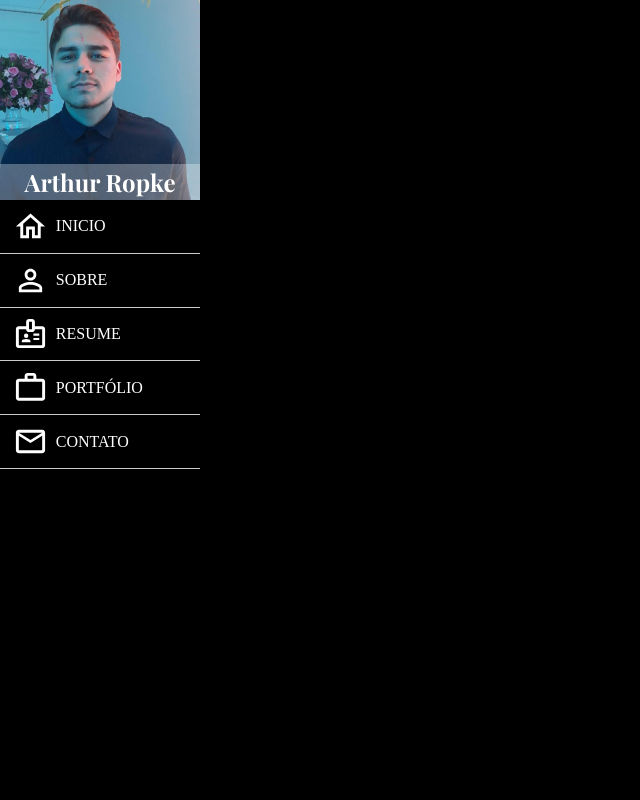
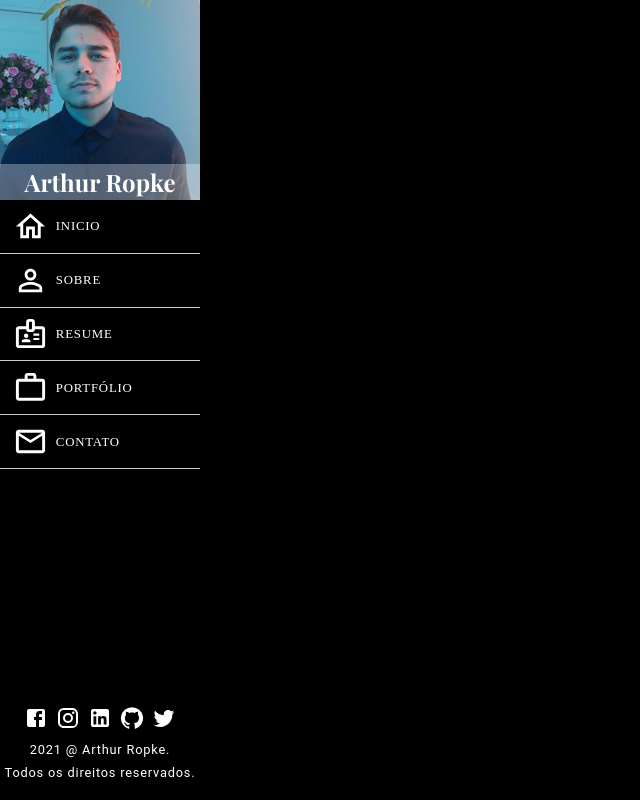
Before and after one commit to Eduardo-SBorges/portifolio, a React (Create React App) app: page / in a window 1280 px wide. Shown: the whole page, without its empty margins (0-640 px from the left). Built offline with nearby package versions, Linux system fonts and the light colour scheme.

Commit message:
feat: footer's component

```diff
--- a/src/App.js
+++ b/src/App.js
@@ -1,18 +1,18 @@
 import React from 'react'
-import Paragraph from './components/Paragraph/Paragraph.js'
 import { ThemeProvider } from 'styled-components'
-import GlobalStyle from './assets/GlobalStyle.js'
-import { darkTheme, lightTheme } from './assets/themes.js'
-import Title from './components/Title/Title.js'
-import Avatar from './components/Avatar/Avatar.js'
-import { NavBar } from './components/NavBar/NavBar.js'
+import GlobalStyle from './assets/GlobalStyle'
+import { darkTheme, lightTheme } from './assets/themes'
+import Avatar from './components/Avatar/Avatar'
+import NavBar from './components/NavBar/NavBar'
+import Footer from './components/Footer/Footer'
 
 const App = () => {
 	return (
 		<ThemeProvider theme={darkTheme}>
 			<GlobalStyle />
-			<Avatar text="Arthur Ropke" />
+			<Avatar />
 			<NavBar />
+			<Footer />
 		</ThemeProvider>
 	)
 }
--- a/src/components/Avatar/Avatar.js
+++ b/src/components/Avatar/Avatar.js
@@ -1,10 +1,10 @@
 import React from 'react'
 import Title from '../Title/Title'
-import imgAvatar from '../../assets/img/avatar.jpg'
 import { BoxAvatar, BoxName } from './Avatar.styled'
 import PropTypes from 'prop-types'
+import { personalData } from '../../constants/data'
 
-const Avatar = ({ margin, width, height, position, top, bottom, text }) => {
+const Avatar = ({ margin, width, height, position, top, bottom }) => {
 	return (
 		<BoxAvatar
 			margin={margin}
@@ -15,9 +15,9 @@ const Avatar = ({ margin, width, height, position, top, bottom, text }) => {
 			bottom={bottom}
 		>
 			<BoxName position="absolute" bottom="0">
-				<Title size="h2" text={text} textAlign="center" />
+				<Title size="h2" text={personalData.name} textAlign="center" />
 			</BoxName>
-			<img src={imgAvatar} alt={text} />
+			<img src={personalData.imgProfileSrc} alt={personalData.name} />
 		</BoxAvatar>
 	)
 }
--- /dev/null
+++ b/src/components/Footer/Footer.js
@@ -0,0 +1,24 @@
+import React from 'react'
+import { logoSocial, personalData } from '../../constants/data'
+import { time } from '../../constants/time'
+import { Container, BoxSocial } from './Footer.styled'
+import Paragraph from '../Paragraph/Paragraph.js'
+
+const Footer = () => {
+	return (
+		<Container>
+			<BoxSocial>
+				{logoSocial.map(social => (
+					<a href={social.url} target="_blank" rel="noreferrer">
+						{social.svgRede}
+					</a>
+				))}
+			</BoxSocial>
+			<Paragraph text={`${time.year} @ ${personalData.name}.`} />
+			<Paragraph text="Todos os direitos reservados." />
+		</Container>
+	)
+}
+
+//
+export default Footer
--- /dev/null
+++ b/src/components/Footer/Footer.styled.js
@@ -0,0 +1,25 @@
+import styled from 'styled-components'
+
+export const Container = styled.footer`
+	width: 100%;
+	max-width: 200px;
+	position: absolute;
+	bottom: 20px;
+
+	p {
+		margin-top: 0.5rem;
+		text-align: center;
+		font-size: 0.8rem;
+	}
+`
+
+export const BoxSocial = styled.div`
+	display: flex;
+	justify-content: center;
+	align-items: center;
+	gap: 0.5rem;
+
+	a {
+		color: ${props => props.theme.text};
+	}
+`
--- a/src/components/NavBar/NavBar.js
+++ b/src/components/NavBar/NavBar.js
@@ -1,9 +1,8 @@
 import React from 'react'
-// import PropsType from 'prop-types'
 import { Container } from './NavBar.styled'
 import { navLinks } from '../../constants/navLinks'
 
-export function NavBar(props) {
+const NavBar = () => {
 	return (
 		<Container>
 			<ul>
@@ -17,3 +16,5 @@ export function NavBar(props) {
 		</Container>
 	)
 }
+
+export default NavBar
--- a/src/components/NavBar/NavBar.styled.js
+++ b/src/components/NavBar/NavBar.styled.js
@@ -14,6 +14,8 @@ export const Container = styled.nav`
 			a {
 				color: ${props => props.theme.text};
 				line-height: 2.5rem;
+				font-size: 0.8rem;
+				letter-spacing: 0.05rem;
 			}
 		}
 	}
--- a/src/components/Paragraph/Paragraph.js
+++ b/src/components/Paragraph/Paragraph.js
@@ -12,6 +12,7 @@ const Paragraph = ({
 	margin,
 	padding,
 	width,
+	letterSpacing,
 	text
 }) => {
 	return (
@@ -26,6 +27,7 @@ const Paragraph = ({
 				margin={margin}
 				padding={padding}
 				width={width}
+				letterSpacing={letterSpacing}
 			>
 				{text}
 			</P>
@@ -43,11 +45,13 @@ Paragraph.propTypes = {
 	margin: PropTypes.string,
 	padding: PropTypes.string,
 	width: PropTypes.string,
-	text: PropTypes.string
+	text: PropTypes.string,
+	letterSpacing: PropTypes.string
 }
 
 Paragraph.defaultProps = {
-	fontFamily: 'Roboto, sans-serif'
+	fontFamily: 'Roboto, sans-serif',
+	letterSpacing: '0.05rem'
 }
 
 export default Paragraph
--- a/src/components/Paragraph/Paragraph.styled.js
+++ b/src/components/Paragraph/Paragraph.styled.js
@@ -10,6 +10,7 @@ const P = styled.p`
 	margin: ${props => props.margin};
 	padding: ${props => props.padding};
 	width: ${props => props.width};
+	letter-spacing: ${props => props.letterSpacing};
 `
 
 export default P
--- /dev/null
+++ b/src/constants/data.js
@@ -0,0 +1,48 @@
+import {
+	Facebook,
+	Instagram,
+	LinkedIn,
+	GitHub,
+	Twitter
+} from '@mui/icons-material'
+
+import imgAvatar from '../assets/img/avatar.jpg'
+
+// Personal Data
+
+export const personalData = {
+	name: 'Arthur Ropke',
+	imgProfileSrc: imgAvatar
+}
+
+// Social Media
+
+const sizeLogoSvg = `medium`
+
+export const logoSocial = [
+	{
+		name: 'FACEBOOK',
+		svgRede: <Facebook fontSize={sizeLogoSvg} />,
+		url: 'https://www.facebook.com/'
+	},
+	{
+		name: 'INSTAGRAN',
+		svgRede: <Instagram fontSize={sizeLogoSvg} />,
+		url: 'https://www.instagram.com/'
+	},
+	{
+		name: 'LINKEDIN',
+		svgRede: <LinkedIn fontSize={sizeLogoSvg} />,
+		url: 'https://www.linkedin.com/'
+	},
+	{
+		name: 'GITHUB',
+		svgRede: <GitHub fontSize={sizeLogoSvg} />,
+		url: 'https://www.github.com/'
+	},
+	{
+		name: 'TWITTER',
+		svgRede: <Twitter fontSize={sizeLogoSvg} />,
+		url: 'https://www.twitter.com/'
+	}
+]
--- /dev/null
+++ b/src/constants/time.js
@@ -0,0 +1,8 @@
+export const time = {
+	year: new Date().getFullYear(),
+	month: new Date().getMonth() + 1,
+	day: new Date().getDate(),
+	hour: new Date().getHours(),
+	minute: new Date().getMinutes(),
+	second: new Date().getSeconds()
+}
```
Also changed, not shown: src/assets/img/avatar2.jpg (added).
